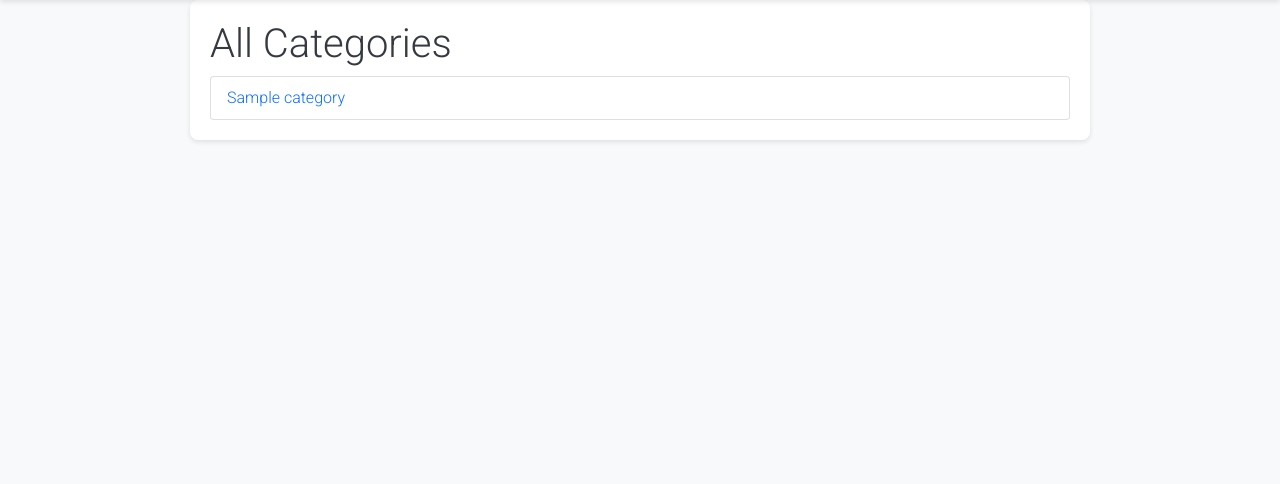
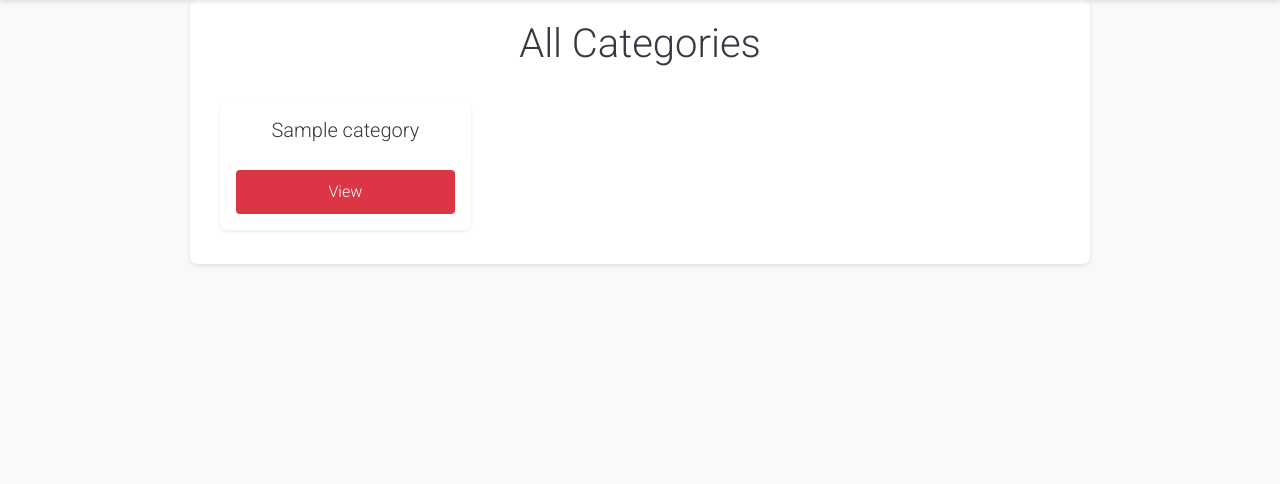
Before and after one commit to Taiwoogbonyomi/Food_Blog, a Django app: page /categories/ in a window 1280 px wide. Shown: the part 64-548 px from the top of the page. Run offline with Django 4.2, Linux system fonts and the light colour scheme; tables that the repository leaves empty hold one stand-in row (values such as "Sample post"); parts of the project's set-up code (start-up, migrations or seed data) failed here and were passed over.

Commit message:
Added site structure to Readme and modified the category list in app

```diff
--- a/foodblog/templates/foodblog/category_list.html
+++ b/foodblog/templates/foodblog/category_list.html
@@ -2,16 +2,24 @@
 
 {% block content %}
     <div class="container">
-        <h1>All Categories</h1>
-        <ul class="list-group">
+        <h1 class="text-center mb-4">All Categories</h1>
+        <div class="row">
             {% for category in categories %}
-                <li class="list-group-item">
-                    <a href="{% url 'recipes_by_category' category.id %}" class="text-decoration-none">{{ category.name }}</a>
-                </li>
+                <div class="col-md-4 mb-4">
+                    <div class="card shadow-sm">
+                        {% if category.image %}
+                            <img src="{{ category.image.url }}?w=400&h=250&c_fill" class="category-img" alt="{{ category.name }}">
+                        {% endif %}
+                        <div class="card-body text-center">
+                            <h5 class="card-title">{{ category.name }}</h5>
+                            <a href="{% url 'recipes_by_category' category.id %}" class="btn btn-primary">View</a>
+                        </div>
+                    </div>
+                </div>
             {% endfor %}
-            {% if not categories %}
-                <p>No categories available.</p>
-            {% endif %}
-        </ul>
+        </div>
+        {% if not categories %}
+            <p class="text-center text-muted">No categories available.</p>
+        {% endif %}
     </div>
 {% endblock %}
--- a/static/css/styles.css
+++ b/static/css/styles.css
@@ -199,6 +199,13 @@ input:focus, textarea:focus {
     margin-top: auto;
 }
 
+.category-img {
+    width: 100%;
+    height: 250px;
+    object-fit: cover;
+    border-top-left-radius: 8px;
+    border-top-right-radius: 8px;
+}
 /* ============================
    Pagination
 ============================ */
```
Also changed, not shown: readme/assets/images/categories-page.png.
